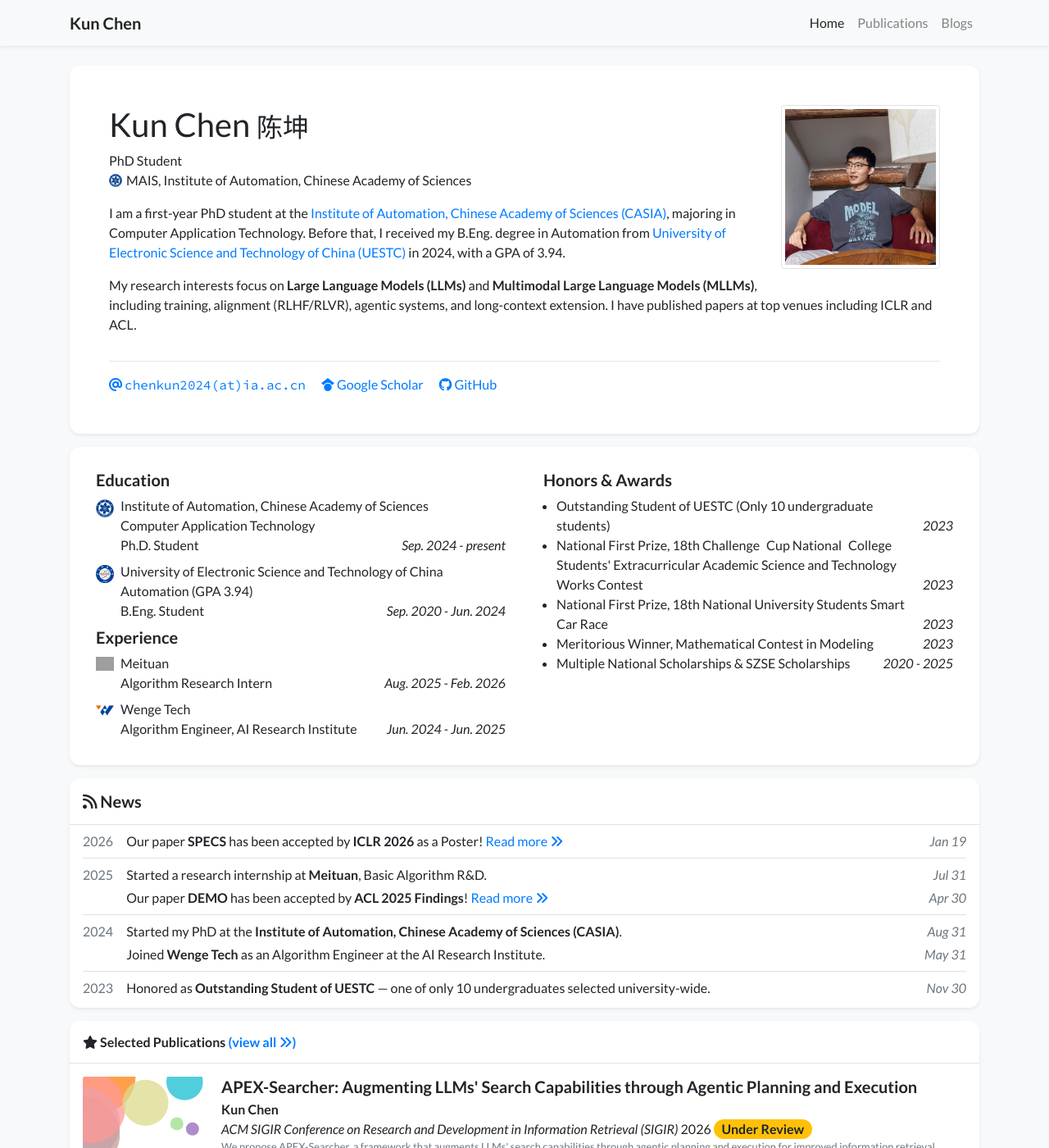
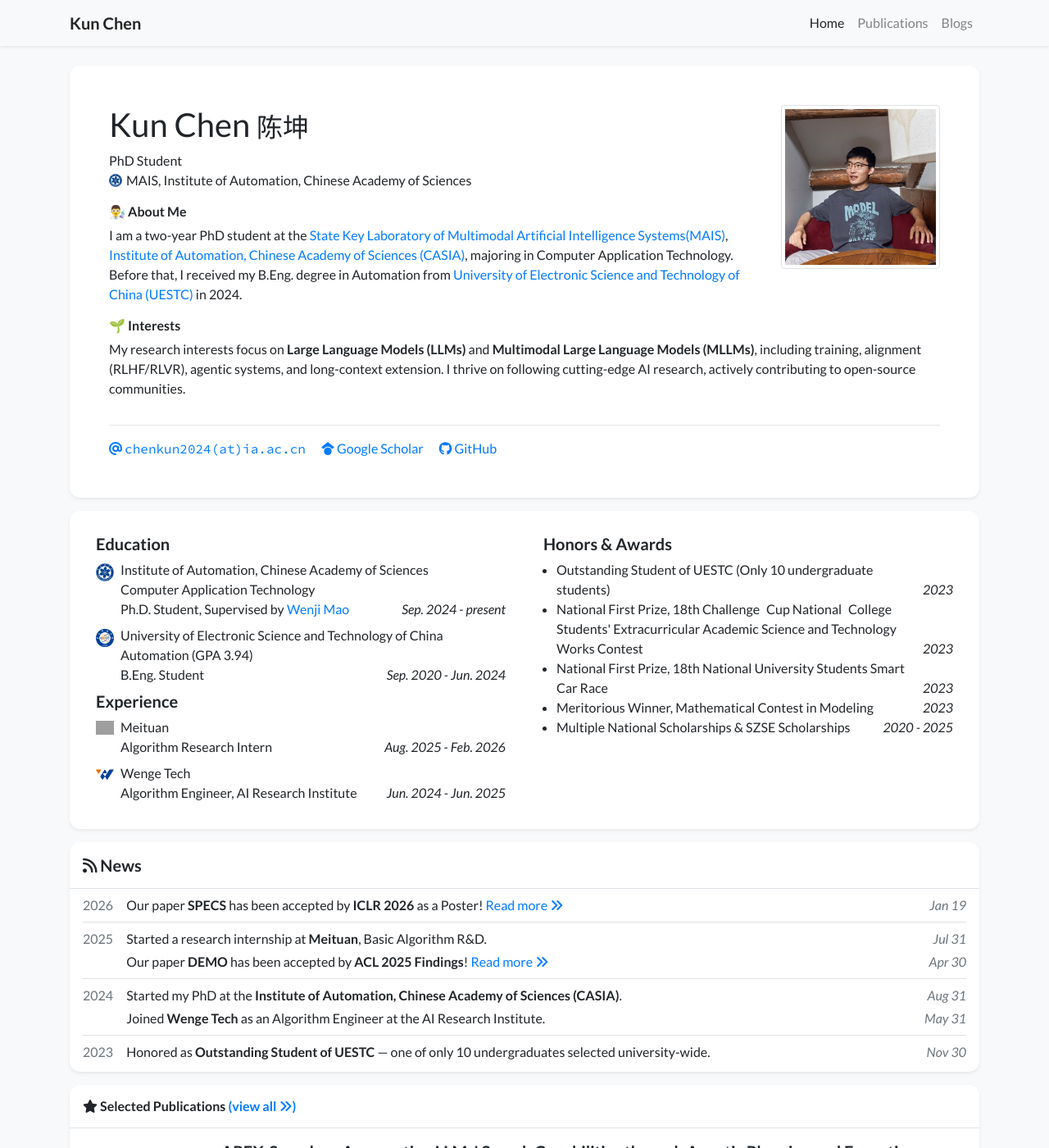
Before and after one commit to Kwen-Chen/Kwen-Chen.github.io, a Jekyll site: the page built from index.html, in a window 1280 px wide and 1400 px high. Shown: the whole window at 82% size. Built offline with Jekyll 4.4.1, drawn with Linux system fonts in a browser that asks for light colours; nearby versions of some CDN libraries; a style sheet for code colours, icons or effects is not loaded; grey boxes are pictures that could not be loaded.

Commit message:
Update personal profile, add the publication cover image scaling function, and delete the old cover image.

```diff
--- a/_data/profile.yml
+++ b/_data/profile.yml
@@ -18,18 +18,21 @@
 
 short_bio_text_justify: false
 short_bio: >-
+  <h6> 👨‍🔬 About Me </h6>
   <p>
-    I am a first-year PhD student at the
+    I am a two-year PhD student at the
+    <a href="https://mais.ia.ac.cn/" target="_blank"> State Key Laboratory of Multimodal Artificial Intelligence Systems(MAIS)</a>,
     <a href="http://www.ia.cas.cn/" target="_blank">Institute of Automation, Chinese Academy of Sciences (CASIA)</a>,
     majoring in Computer Application Technology.
     Before that, I received my B.Eng. degree in Automation from
     <a href="https://www.uestc.edu.cn/" target="_blank">University of Electronic Science and Technology of China (UESTC)</a>
-    in 2024, with a GPA of 3.94.
+    in 2024.
   </p>
+  <h6> 🌱 Interests </h6>
   <p>
     My research interests focus on <strong>Large Language Models (LLMs)</strong> and <strong>Multimodal Large Language Models (MLLMs)</strong>,
     including training, alignment (RLHF/RLVR), agentic systems, and long-context extension.
-    I have published papers at top venues including ICLR and ACL.
+    I thrive on following cutting-edge AI research, actively contributing to open-source communities.
   </p>
 
 portrait_url: /assets/images/photos/portrait.jpg
@@ -41,7 +44,7 @@
   logo: /assets/images/badges/CAS_logo.png
   position: >-
     Computer Application Technology <br/>
-    Ph.D. Student
+    Ph.D. Student, Supervised by <a href="https://people.ucas.ac.cn/~maowenji?language=en" target="_blank"> Wenji Mao </a>
   date: Sep. 2024 - present
 - name: University of Electronic Science and Technology of China
   logo: /assets/images/badges/UESTC_logo.png
--- a/_includes/widgets/publication_item.html
+++ b/_includes/widgets/publication_item.html
@@ -3,7 +3,7 @@
     <div class="row no-gutters {% unless include.hide_bottom_border %}border-bottom{% endunless %} border-gray">
         <div class="col-md-3 col-xl-2 mb-md-0 p-md-3">
             {%- if item.cover -%}
-            <img data-src="{{ item.cover | relative_url }}" alt="{{ item.title }}" class="lazy w-100 rounded-sm" src="{{ '/assets/images/empty_300x200.png' | relative_url }}">
+            <img data-src="{{ item.cover | relative_url }}" alt="{{ item.title }}" class="lazy w-100 rounded-sm pub-cover-zoom" src="{{ '/assets/images/empty_300x200.png' | relative_url }}">
             {%- else -%}
             <svg class="bubble-visual-hash lazy w-100 rounded-sm" data-bubble-visual-hash="{{ item.id }}" viewBox="0 0 300 200"></svg>
             {%- endif -%}
--- a/_layouts/default.html
+++ b/_layouts/default.html
@@ -58,5 +58,6 @@
     <script src="{{ '/assets/js/common.js' | relative_url }}"></script>
     <script src="{{ '/assets/js/bubble_visual_hash.js' | relative_url }}"></script>
     <script src="{{ '/assets/js/semantic_scholar_citation_count.js' | relative_url }}"></script>
+    <script src="{{ '/assets/js/pub_cover_zoom.js' | relative_url }}"></script>
 </body>
 </html>
--- a/assets/css/global.css
+++ b/assets/css/global.css
@@ -421,3 +421,21 @@
 .email-text {
     font-family: Source Code Pro, monospace;
 }
+
+/* Publication cover image hover preview */
+.pub-cover-zoom {
+    cursor: zoom-in;
+}
+
+.pub-zoom-preview {
+    position: fixed;
+    max-width: 50vw;
+    max-height: 55vh;
+    border: 2px solid rgba(0, 0, 0, 0.15);
+    border-radius: 8px;
+    box-shadow: 0 8px 24px rgba(0, 0, 0, 0.25);
+    pointer-events: none;
+    z-index: 9999;
+    display: none;
+    background-color: #fff;
+}
--- /dev/null
+++ b/assets/js/pub_cover_zoom.js
@@ -0,0 +1,57 @@
+(function () {
+    var preview = document.createElement('img');
+    preview.className = 'pub-zoom-preview';
+    document.body.appendChild(preview);
+
+    function getFullSrc(img) {
+        return img.getAttribute('data-src') || img.src;
+    }
+
+    function onEnter(e) {
+        var img = e.currentTarget;
+        preview.src = getFullSrc(img);
+        preview.style.display = 'block';
+    }
+
+    function onMove(e) {
+        var previewRect = preview.getBoundingClientRect();
+        var pw = previewRect.width || 400;
+        var ph = previewRect.height || 300;
+
+        // Position to the right of cursor
+        var left = e.clientX + 20;
+        var top = e.clientY - ph / 2;
+
+        // Flip to left if overflowing right edge
+        if (left + pw > window.innerWidth) {
+            left = e.clientX - pw - 20;
+        }
+        // Keep within vertical bounds
+        if (top < 5) top = 5;
+        if (top + ph > window.innerHeight - 5) {
+            top = window.innerHeight - ph - 5;
+        }
+
+        preview.style.left = left + 'px';
+        preview.style.top = top + 'px';
+    }
+
+    function onLeave() {
+        preview.style.display = 'none';
+    }
+
+    function bind() {
+        var imgs = document.querySelectorAll('.pub-cover-zoom');
+        for (var i = 0; i < imgs.length; i++) {
+            imgs[i].addEventListener('mouseenter', onEnter);
+            imgs[i].addEventListener('mousemove', onMove);
+            imgs[i].addEventListener('mouseleave', onLeave);
+        }
+    }
+
+    if (document.readyState === 'loading') {
+        document.addEventListener('DOMContentLoaded', bind);
+    } else {
+        bind();
+    }
+})();
```
Also changed, not shown: _publications/2026/2026-apex-searcher.md (+1 -0 lines), assets/images/covers/APEX.png (added), assets/images/covers/cover1.jpg (deleted), assets/images/covers/cover2.jpg (deleted), assets/images/covers/cover3.jpg (deleted), 1 other file.
